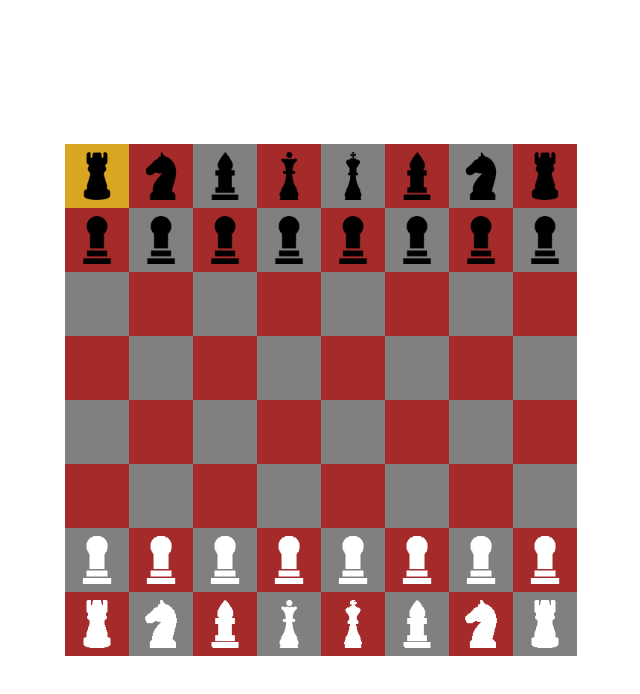
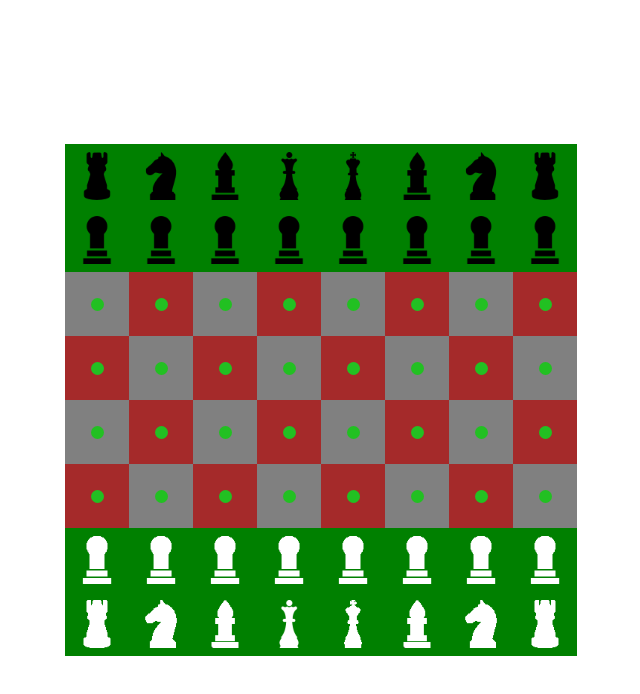
Before and after one commit to dxstrxyme/chess, a React (Vite) app: page / in a window 1280 px wide. Both pictures are taken after a click on the element 416 px from the left and 176 px from the top of the page. Shown: the top 694 px of the page, without its empty margins (319-959 px from the left). Built offline with nearby package versions, Linux system fonts and the light colour scheme.

Commit message:
Added functional to show available cells and function to move figure

```diff
--- a/src/App.css
+++ b/src/App.css
@@ -42,3 +42,10 @@ background-color: grey;
 .selected{
   background-color: goldenrod;
 }
+
+.available{
+  height: 13px;
+  width: 13px;
+  border-radius: 50%;
+  background-color: #22c022;
+}
--- a/src/components/BoardComponent.tsx
+++ b/src/components/BoardComponent.tsx
@@ -1,6 +1,6 @@
 import type{ FC } from 'react';
 import type { Board } from "../modules/Board"
-import React, { useState } from 'react';
+import React, { useEffect, useState } from 'react';
 import CellComponent from './CellComponent';
 import { Cell } from '../modules/Cell';
 
@@ -17,6 +17,21 @@ const BoardComponent:FC<BoardProps> = ({board , setBoard})=> {
       setSelectedCell(cell);
     }
   }
+
+  useEffect(()=>{
+    highlightCells()
+  },[selectedCell])
+
+  function highlightCells(){
+    board.highlightCells(selectedCell);
+    updateBoard();
+  }
+
+  function updateBoard(){
+    const newBoard = board.getCopyBoard();
+    setBoard(newBoard);
+  }
+
   return (
     <div className='board'>
       {board.cells.map((row,index)=>
--- a/src/components/CellComponent.tsx
+++ b/src/components/CellComponent.tsx
@@ -11,7 +11,9 @@ const CellComponent:FC<CellProps>=({cell , selected,click}) =>{
   return (
     <div className={['cell',cell.color, selected ? 'selected':''].join(' ')}
     onClick={()=>click(cell)}
+    style={{background:cell.available && cell.figure ? 'green': ''}}
     >
+      {cell.available && !cell.figure && <div className="available"/>}
       {cell.figure?.logo && <img src={cell.figure.logo} alt=""/>}
     </div>
   )
--- a/src/modules/Board.ts
+++ b/src/modules/Board.ts
@@ -23,6 +23,23 @@ export class Board{
             this.cells.push(row)
         }
     }
+
+    public getCopyBoard(): Board{
+        const newBoard = new Board();
+        newBoard.cells = this.cells;
+        return newBoard;
+    }
+
+    public highlightCells(selectedCell :Cell | null){
+        for (let i = 0; i < this.cells.length; i++) {
+            const row = this.cells[i];
+            for (let j = 0; j < row.length; j++) {
+                const target = row[j];
+                target.available = !!selectedCell?.figure?.canMove(target);
+            }
+        }
+    }
+
 
     public getCell(x:number,y:number){
         return this.cells[y][x]
--- a/src/modules/Cell.ts
+++ b/src/modules/Cell.ts
@@ -19,4 +19,12 @@ export class Cell {
         this.available=false;
         this.id = Math.random();
     }
+
+    moveFigure(target:Cell){
+        if(this.figure && this.figure?.canMove(target)){
+            this.figure.moveFigure(target);
+            target.figure = this.figure;
+            this.figure = null;
+        }
+    }
 }
```
